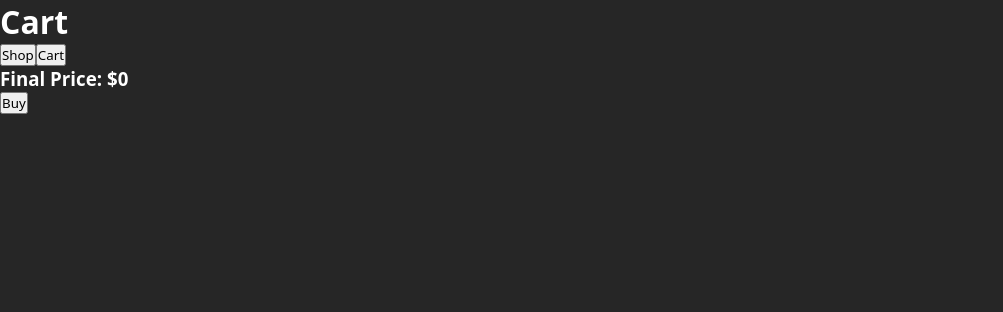
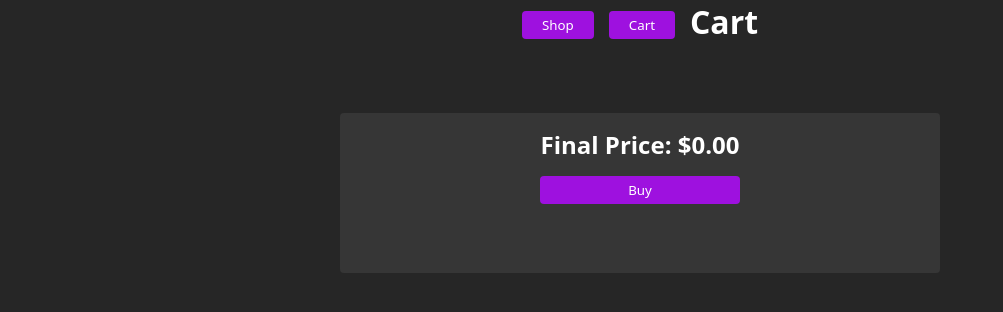
Before and after one commit to AthosChavesLopesdeAlmeida/React_Exercises_3, a React (Vite) app in the folder vite-project/: page / in a window 1280 px wide. Both pictures are taken after a click on the button "Pay". Shown: the top 312 px of the page, without its empty margins (0-1003 px from the left). Built offline with nearby package versions, Linux system fonts and the light colour scheme.

Commit message:
01/03/2026 - Cart exercise finished

```diff
--- a/vite-project/src/cart_exercise/cart.css
+++ b/vite-project/src/cart_exercise/cart.css
@@ -39,7 +39,7 @@ body {
 }
 
 .btns_container button:hover {
-  opacity: 0.9;
+  opacity: 0.8;
   cursor: pointer;
   box-shadow: 2px 2px 4px rgba(0, 0, 0, 0.132);
 }
@@ -104,7 +104,7 @@ body {
 }
 
 .info_container button:hover {
-  opacity: 0.9;
+  opacity: 0.8;
   cursor: pointer;
   box-shadow: 2px 2px 4px rgba(0, 0, 0, 0.132);
 }
@@ -133,6 +133,12 @@ body {
   transition: all 0.3s;
   margin-right: 15px;
   margin-top: 6px;
+}
+
+.cart_page header button:hover {
+  opacity: 0.8;
+  cursor: pointer;
+  box-shadow: 2px 2px 4px rgba(0, 0, 0, 0.132);
 }
 
 .cart_item {
@@ -179,7 +185,7 @@ body {
 }
 
 .cart_item_without_image button:hover {
-  opacity: 0.9;
+  opacity: 0.8;
   cursor: pointer;
   box-shadow: 2px 2px 4px rgba(0, 0, 0, 0.132);
 }
@@ -200,3 +206,67 @@ body {
   color: rgb(158, 17, 223);
   cursor: pointer;
 }
+
+/* =====================PAY===================== */
+
+.pay_page {
+  display: flex;
+  flex-direction: column;
+  align-items: center;
+}
+
+.pay_page header {
+  display: flex;
+  align-items: center;
+  justify-content: center;
+  margin-bottom: 40px;
+}
+
+.pay_page header button {
+  background-color: rgb(158, 17, 223);
+  border-radius: 4px;
+  color: white;
+  border: none;
+  padding: 5px 20px;
+  transition: all 0.3s;
+  margin-right: 15px;
+  margin-top: 6px;
+}
+
+.pay_page header button:hover {
+  opacity: 0.8;
+  cursor: pointer;
+  box-shadow: 2px 2px 4px rgba(0, 0, 0, 0.132);
+}
+
+.final_container {
+  margin-top: 30px;
+  display: flex;
+  flex-direction: column;
+  align-items: center;
+  background-color: rgb(54, 54, 54);
+  width: 600px;
+  height: 160px;
+  border-radius: 4px;
+}
+
+.final_container h2 {
+  margin-top: 15px;
+  margin-bottom: 15px;
+}
+
+.final_container button {
+  background-color: rgb(158, 17, 223);
+  border-radius: 4px;
+  color: white;
+  border: none;
+  padding: 5px 20px;
+  transition: all 0.3s;
+  width: 200px;
+}
+
+.final_container button:hover {
+  opacity: 0.8;
+  cursor: pointer;
+  box-shadow: 2px 2px 4px rgba(0, 0, 0, 0.132);
+}
--- a/vite-project/src/cart_exercise/pages/PayPage.jsx
+++ b/vite-project/src/cart_exercise/pages/PayPage.jsx
@@ -1,3 +1,4 @@
+import '../cart.css'
 import { useContext } from "react"
 import { CartContext }  from '../context/CartContext'
 
@@ -7,14 +8,14 @@ const PayPage = () => {
   return (
     <main className='pay_page'>
       <header>
-        <h1>Cart</h1>
         <div className="btns-container">
           <button onClick={() => setCurrentPage('shop')}>Shop</button>
           <button onClick={() => setCurrentPage('cart')}>Cart</button>
         </div>
+        <h1>Cart</h1>
       </header>
       <div className="final_container">
-        <h3>Final Price: ${calculateTotalPrice()}</h3>
+        <h2>Final Price: ${calculateTotalPrice().toFixed(2)}</h2>
         <button>Buy</button>
       </div>
     </main>
```
